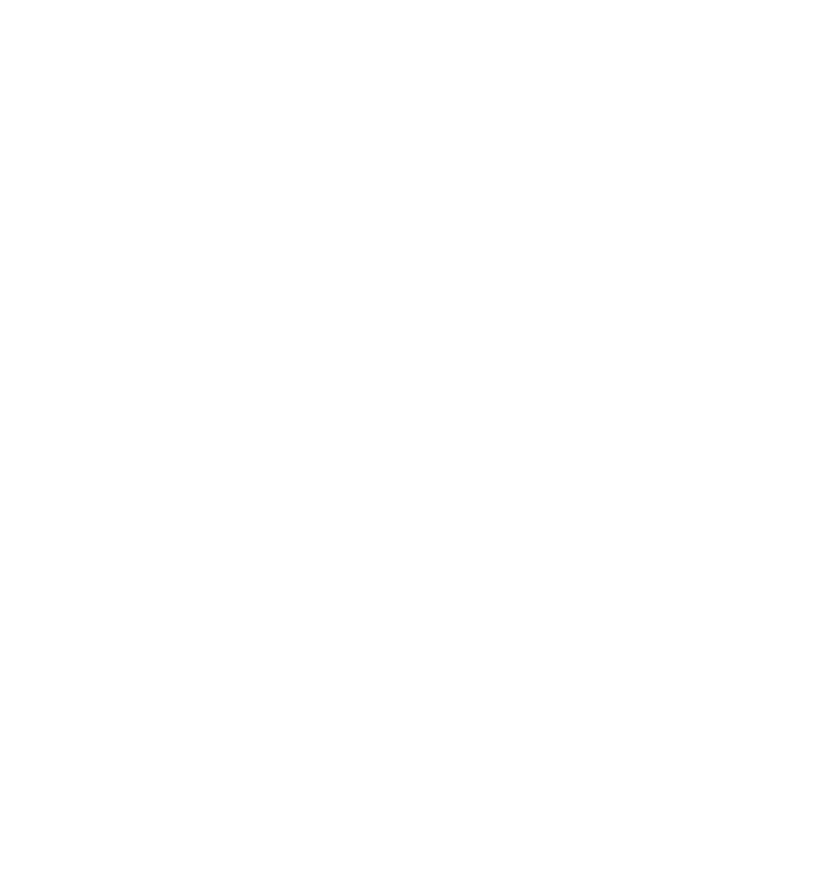
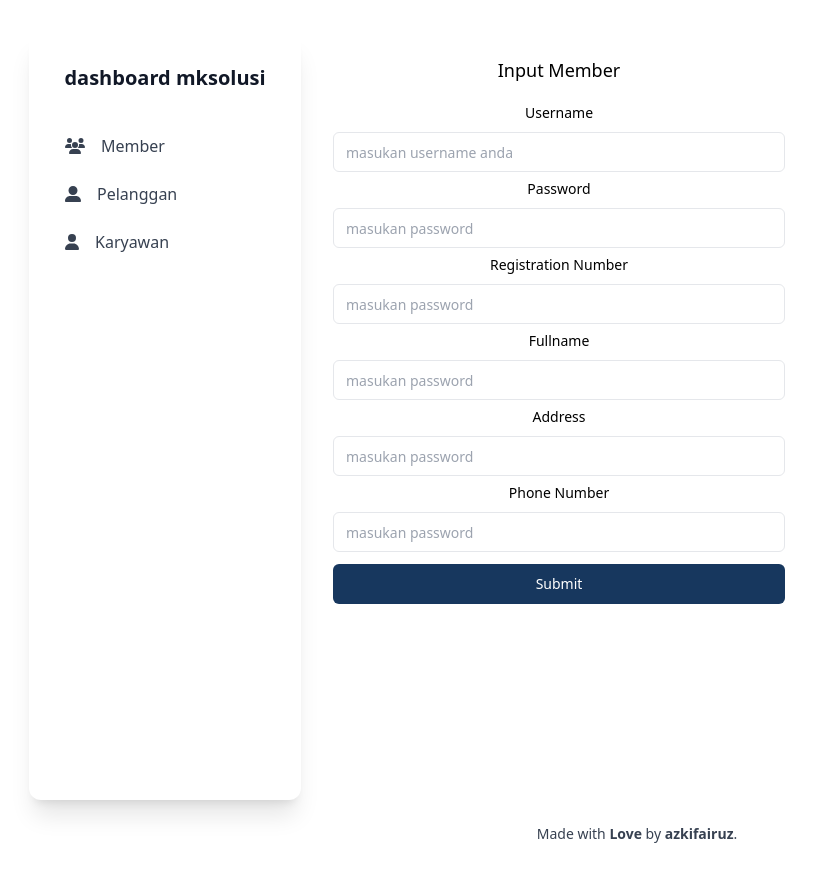
Before and after one commit to azkifairuz/project-case-mksolusi, a React (Vite) app: page /member/add in a window 1280 px wide. Before the commit this address had no page. Shown: the top 882 px of the page, without its empty margins (3-819 px from the left). Before the commit the page ends 800 px from the top, so only its background shows below. Built offline with nearby package versions, Linux system fonts and the light colour scheme.

Commit message:
add member data

```diff
--- a/src/App.jsx
+++ b/src/App.jsx
@@ -7,6 +7,7 @@
 import Login from "./pages/login";
 import Dashboard from "./pages/dashboard";
 import Member from "./pages/member";
+import AddMember from "./pages/member/input";
 
 function App() {
   return (
@@ -15,6 +16,8 @@
         <Route path="/auth" element={<Login />} />
         <Route path="/member" element={<Dashboard />}>
             <Route index  element={<Member/>}/>
+            <Route path="/member/add"  element={<AddMember/>}/>
+
         </Route>
         <Route path="/" element={<Layout />}>
           <Route index element={<Home />}></Route>
--- a/src/pages/member/index.jsx
+++ b/src/pages/member/index.jsx
@@ -1,3 +1,4 @@
+/* eslint-disable react-hooks/exhaustive-deps */
 import axios from "axios";
 import { useEffect, useState } from "react";
 import { Link } from "react-router-dom";
@@ -6,7 +7,6 @@
   const token = localStorage.getItem("token");
   const [error, setError] = useState(null);
   const [memberData, setMemberData] = useState([]);
-  console.log(token);
   const fetchMember = async () => {
     try {
       const response = await axios.post(
@@ -31,6 +31,11 @@
   }, []);
   return (
     <section className="container mx-auto p-6 font-mono">
+      <Link to={"/member/add"} className="mb-6 ml-auto">
+        <button className="py-2 px-4 rounded-lg bg-primary mb-6  text-white">
+          Tambah Data
+        </button>
+      </Link>
       <div className="w-full mb-8 overflow-hidden rounded-lg shadow-lg">
         <div className="w-full overflow-x-auto">
           <table className="w-full">
@@ -39,8 +44,6 @@
                 <th className="px-4 py-3">fullname</th>
                 <th className="px-4 py-3">username</th>
                 <th className="px-4 py-3">role</th>
-                <th className="px-4 py-3">action</th>
-
               </tr>
             </thead>
             <tbody className="bg-white">
@@ -50,7 +53,9 @@
                     <td className="px-4 py-3 border">
                       <div className="flex items-center text-sm">
                         <div>
-                          <p className="font-semibold text-black">{data.detail.fullname}</p>
+                          <p className="font-semibold text-black">
+                            {data.detail.fullname}
+                          </p>
                         </div>
                       </div>
                     </td>
@@ -63,11 +68,6 @@
                         {data.detail_type}{" "}
                       </span>
                     </td>
-                    <td className="px-4 py-3 text-sm border">
-                      <Link>
-                      <button className="bg-primary py-2 px-4 text-white rounded-lg">Detail</button>
-                      </Link>
-                    </td>
                   </tr>
                 );
               })}
--- /dev/null
+++ b/src/pages/member/input.jsx
@@ -0,0 +1,158 @@
+import axios from "axios";
+import { useState } from "react";
+import { useNavigate } from "react-router-dom";
+
+export default function AddMember() {
+    const [username, setUsername] = useState("");
+    const [password, setPassword] = useState("");
+    const [registrationNumber, setRegistrationNumber] = useState("");
+    const [fullname, setFullname] = useState("");
+    const [address, setAddress] = useState("");
+    const [phoneNumber, setPhoneNumber] = useState("");
+    const navigate = useNavigate()
+    const [error, setError] = useState(null);
+  const token = localStorage.getItem("token");
+    const inputMember = async (e) => {
+        e.preventDefault();
+        try {
+            const response = await axios.post("https://api2024.mksolusi.id/api/master/user/save_customer", {
+              username,
+              password,
+              registration_number:registrationNumber,
+              fullname,
+              address,
+              phone_number: phoneNumber
+            },
+            {
+                headers:{
+                    Authorization:`Bearer ${token}`
+                }
+            }
+
+        );
+
+            console.log(response.data);
+            if (response.data.message == "User / password tidak tepat") {
+              setError("Login failed. password atau username tidak tepat.");
+              return
+            }
+            navigate('/member')
+          } catch (err) {
+            console.error(err);
+            setError("Login failed. Please check your credentials.");
+          }
+
+    }
+    return (
+        <div className="rounded-lg p-6 flex flex-col gap-4 w-[500px] shaodw-md shadow-black">
+            <h1 className="text-lg">Input Member</h1>
+            <form className="w-full"  onSubmit={inputMember}>
+            <div className="mb-10 space-y-3">
+              <div className="space-y-1">
+                <div className="space-y-2">
+                  <label
+                    className="text-sm font-medium leading-none peer-disabled:cursor-not-allowed peer-disabled:opacity-70"
+                    htmlFor="username"
+                  >
+                    Username
+                  </label>
+                  <input
+                    className="border-input bg-background ring-offset-background placeholder:text-muted-foreground focus-visible:ring-ring flex h-10 w-full rounded-md border px-3 py-2 text-sm file:border-0 file:bg-transparent file:text-sm file:font-medium focus-visible:outline-none focus-visible:ring-2 focus-visible:ring-offset-2 disabled:cursor-not-allowed disabled:opacity-50"
+                    id="username"
+                    placeholder="masukan username anda"
+                    name="username"
+                    onChange={(e) => setUsername(e.target.value)}
+                  />
+                </div>
+                <div className="space-y-2">
+                  <label
+                    className="text-sm font-medium leading-none peer-disabled:cursor-not-allowed peer-disabled:opacity-70"
+                    htmlFor="password"
+                  >
+                    Password
+                  </label>
+                  <input
+                    className="border-input bg-background ring-offset-background placeholder:text-muted-foreground focus-visible:ring-ring flex h-10 w-full rounded-md border px-3 py-2 text-sm file:border-0 file:bg-transparent file:text-sm file:font-medium focus-visible:outline-none focus-visible:ring-2 focus-visible:ring-offset-2 disabled:cursor-not-allowed disabled:opacity-50"
+                    id="password"
+                    placeholder="masukan password"
+                    name="password"
+                    onChange={(e) => setPassword(e.target.value)}
+
+                  />
+                </div>
+                <div className="space-y-2">
+                  <label
+                    className="text-sm font-medium leading-none peer-disabled:cursor-not-allowed peer-disabled:opacity-70"
+                    htmlFor="password"
+                  >
+                    Registration Number
+                  </label>
+                  <input
+                    className="border-input bg-background ring-offset-background placeholder:text-muted-foreground focus-visible:ring-ring flex h-10 w-full rounded-md border px-3 py-2 text-sm file:border-0 file:bg-transparent file:text-sm file:font-medium focus-visible:outline-none focus-visible:ring-2 focus-visible:ring-offset-2 disabled:cursor-not-allowed disabled:opacity-50"
+                    id="password"
+                    placeholder="masukan password"
+                    name="password"
+                    onChange={(e) => setRegistrationNumber(e.target.value)}
+
+                  />
+                </div>
+                <div className="space-y-2">
+                  <label
+                    className="text-sm font-medium leading-none peer-disabled:cursor-not-allowed peer-disabled:opacity-70"
+                    htmlFor="password"
+                  >
+                    Fullname
+                  </label>
+                  <input
+                    className="border-input bg-background ring-offset-background placeholder:text-muted-foreground focus-visible:ring-ring flex h-10 w-full rounded-md border px-3 py-2 text-sm file:border-0 file:bg-transparent file:text-sm file:font-medium focus-visible:outline-none focus-visible:ring-2 focus-visible:ring-offset-2 disabled:cursor-not-allowed disabled:opacity-50"
+                    id="password"
+                    placeholder="masukan password"
+                    name="password"
+                    onChange={(e) => setFullname(e.target.value)}
+
+                  />
+                </div>
+                <div className="space-y-2">
+                  <label
+                    className="text-sm font-medium leading-none peer-disabled:cursor-not-allowed peer-disabled:opacity-70"
+                    htmlFor="password"
+                  >
+                    Address
+                  </label>
+                  <input
+                    className="border-input bg-background ring-offset-background placeholder:text-muted-foreground focus-visible:ring-ring flex h-10 w-full rounded-md border px-3 py-2 text-sm file:border-0 file:bg-transparent file:text-sm file:font-medium focus-visible:outline-none focus-visible:ring-2 focus-visible:ring-offset-2 disabled:cursor-not-allowed disabled:opacity-50"
+                    id="password"
+                    placeholder="masukan password"
+                    name="password"
+                    onChange={(e) => setAddress(e.target.value)}
+
+                  />
+                </div>
+                <div className="space-y-2">
+                  <label
+                    className="text-sm font-medium leading-none peer-disabled:cursor-not-allowed peer-disabled:opacity-70"
+                    htmlFor="password"
+                  >
+                    Phone Number
+                  </label>
+                  <input
+                    className="border-input bg-background ring-offset-background placeholder:text-muted-foreground focus-visible:ring-ring flex h-10 w-full rounded-md border px-3 py-2 text-sm file:border-0 file:bg-transparent file:text-sm file:font-medium focus-visible:outline-none focus-visible:ring-2 focus-visible:ring-offset-2 disabled:cursor-not-allowed disabled:opacity-50"
+                    id="password"
+                    placeholder="masukan password"
+                    name="password"
+                    onChange={(e) => setPhoneNumber(e.target.value)}
+                  />
+                </div>
+              </div>
+              {error && <p className="text-red-500">{error}</p>}
+              <button
+                className="ring-offset-background focus-visible:ring-ring flex h-10 w-full items-center justify-center whitespace-nowrap rounded-md bg-primary px-4 py-2 text-sm font-medium text-white transition-colors hover:bg-primary/90 focus-visible:outline-none focus-visible:ring-2 focus-visible:ring-offset-2 disabled:pointer-events-none disabled:opacity-50"
+                type="submit"
+              >
+                Submit
+              </button>
+            </div>
+          </form>
+        </div>
+    )
+}
```
